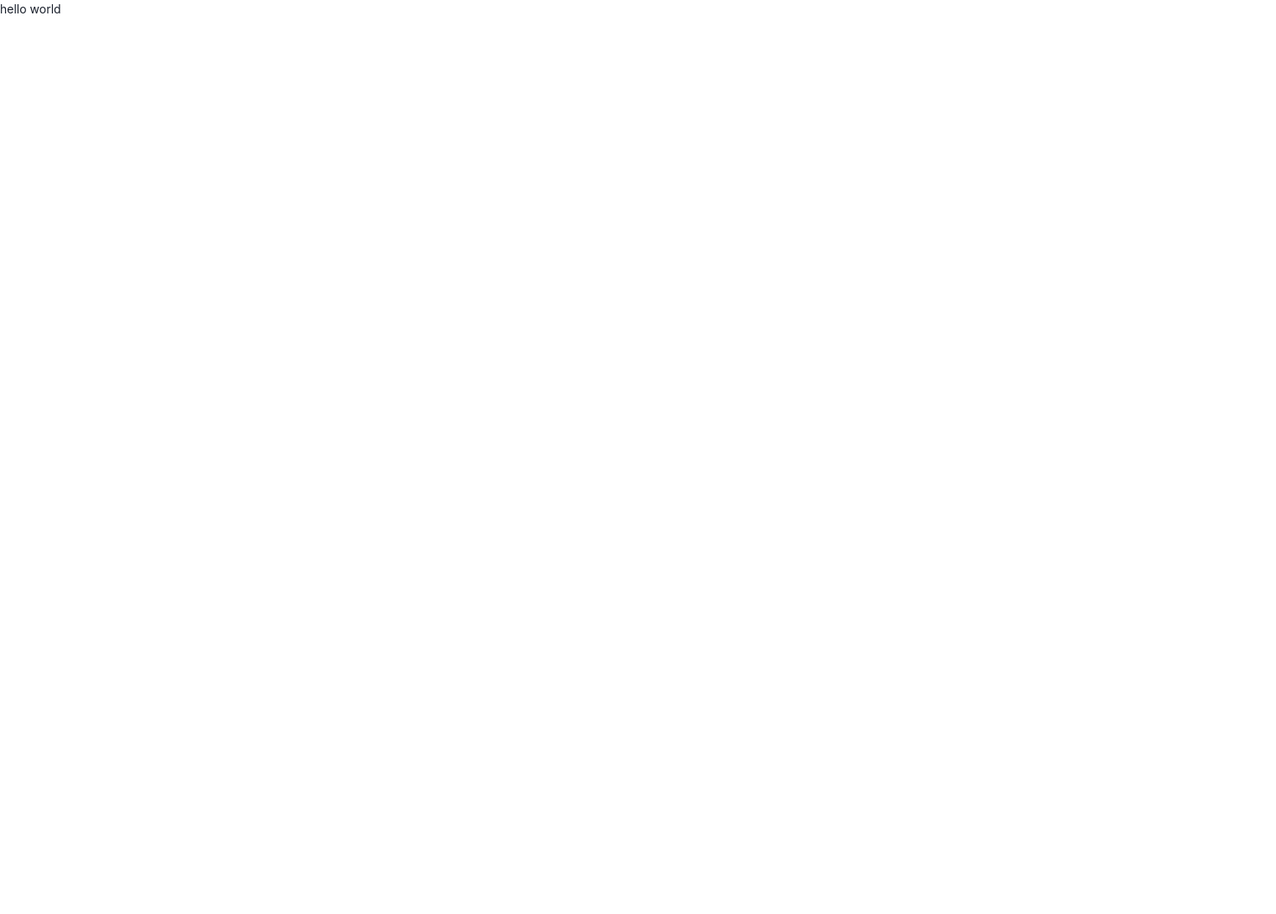
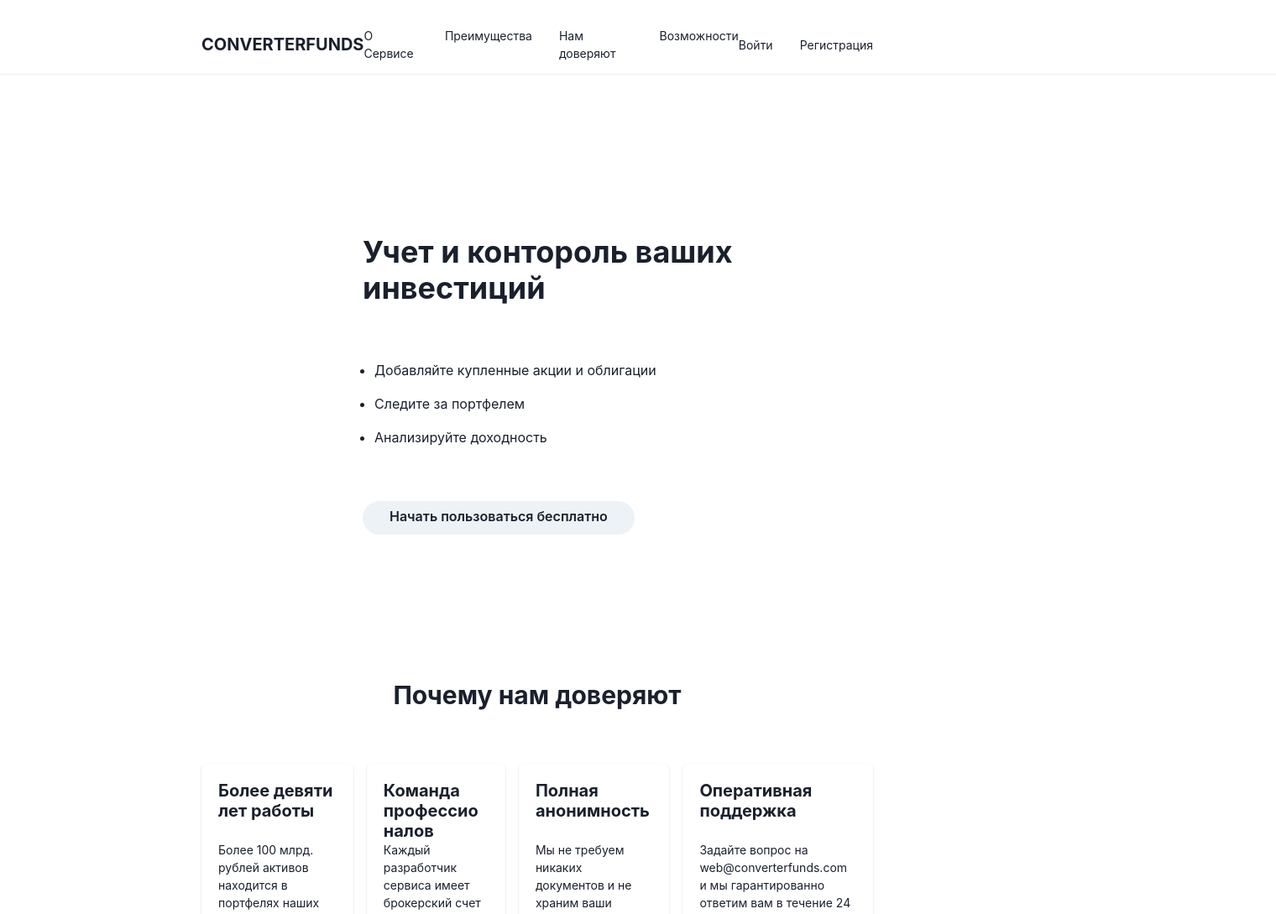
Before and after one commit to Kravchenko-Sergey/converter-funds-frontend, a Next.js app: page / in a window 1280 px wide. Shown: the top 1089 px of the page at 84% size, 1520 px wide, since content can reach past the window. Before the commit the page ends 800 px from the top, so only its background shows below. Built offline with nearby package versions, Linux system fonts and the light colour scheme.

Commit message:
add home page

```diff
--- a/src/app/page.tsx
+++ b/src/app/page.tsx
@@ -1,3 +1,143 @@
+'use client'
+
+import {
+	Center,
+	Flex,
+	Heading,
+	Text,
+	UnorderedList,
+	ListItem,
+	Button,
+	Card,
+	CardHeader,
+	CardBody,
+	Divider
+} from '@chakra-ui/react'
+import { useRouter } from 'next/navigation'
+
 export default function Home() {
-	return <main>hello world</main>
+	const router = useRouter()
+
+	return (
+		<Flex pl={60} pr={60} position={'relative'}>
+			<Flex direction='column'>
+				<Flex pt={8} pb={8} w={'100%'} align={'center'}>
+					<Heading as='h1' size='md' flex={'1 1 20%'}>
+						CONVERTERFUNDS
+					</Heading>
+					<Flex flex={'1 1 60%'} gap={8} justifyContent={'right'}>
+						<Text>О Сервисе</Text>
+						<Text>Преимущества</Text>
+						<Text>Нам доверяют</Text>
+						<Text>Возможности</Text>
+					</Flex>
+					<Flex flex={'1 1 20%'} gap={8} justifyContent={'center'}>
+						<Text
+							onClick={() => {
+								router.push('/portfolio')
+							}}
+						>
+							Войти
+						</Text>
+						<Text>Регистрация</Text>
+					</Flex>
+				</Flex>
+				<Divider w={'200%'} position={'absolute'} top={88} right={-60} />
+				<Flex h={'88vh'} alignItems={'center'}>
+					<Flex direction={'column'} ml={48} gap={16}>
+						<Heading as='h1' size='xl' flex={'1 1 20%'}>
+							Учет и контороль ваших инвестиций
+						</Heading>
+						<UnorderedList spacing={4}>
+							<ListItem fontSize='16px'>
+								Добавляйте купленные акции и облигации
+							</ListItem>
+							<ListItem fontSize='16px'>Следите за портфелем</ListItem>
+							<ListItem fontSize='16px'>Анализируйте доходность</ListItem>
+						</UnorderedList>
+						<Button
+							pr={8}
+							pl={8}
+							pb={1}
+							width={'fit-content'}
+							borderRadius={24}
+						>
+							Начать пользоваться бесплатно
+						</Button>
+					</Flex>
+				</Flex>
+				<Flex pb={24} direction={'column'} align={'center'}>
+					<Heading mb={16} size='lg'>
+						Почему нам доверяют
+					</Heading>
+					<Flex gap={4}>
+						<Card>
+							<CardHeader>
+								<Heading h={8} size='md'>
+									Более девяти лет работы
+								</Heading>
+							</CardHeader>
+							<CardBody>
+								<Text>
+									Более 100 млрд. рублей активов находится в портфелях наших
+									пользователей
+								</Text>
+							</CardBody>
+						</Card>
+						<Card>
+							<CardHeader>
+								<Heading h={8} size='md'>
+									Команда профессионалов
+								</Heading>
+							</CardHeader>
+							<CardBody>
+								<Text>
+									Каждый разработчик сервиса имеет брокерский счет и опыт на
+									бирже
+								</Text>
+							</CardBody>
+						</Card>
+						<Card>
+							<CardHeader>
+								<Heading h={8} size='md'>
+									Полная анонимность
+								</Heading>
+							</CardHeader>
+							<CardBody>
+								<Text>
+									Мы не требуем никаких документов и не храним ваши персональные
+									данные
+								</Text>
+							</CardBody>
+						</Card>
+						<Card>
+							<CardHeader>
+								<Heading h={8} size='md'>
+									Оперативная поддержка
+								</Heading>
+							</CardHeader>
+							<CardBody>
+								<Text>
+									Задайте вопрос на web@converterfunds.com и мы гарантированно
+									ответим вам в течение 24 часов
+								</Text>
+							</CardBody>
+						</Card>
+					</Flex>
+				</Flex>
+				<Flex pt={16} pb={32} direction={'column'} align={'center'} gap={8}>
+					<Heading size='lg'>
+						Присоединяйтесь к более чем 300 000 инвесторов!
+					</Heading>
+					<Button pr={8} pl={8} width={'fit-content'} borderRadius={24}>
+						Начать пользоваться бесплатно
+					</Button>
+				</Flex>
+				<Flex pt={8} pb={8} justify={'space-between'}>
+					<Text>Converterfunds Intelligent investments</Text>
+					<Text>OOO Конвертерфандс ОГРН 1171690041270 ИНН 1655386205</Text>
+				</Flex>
+			</Flex>
+		</Flex>
+	)
 }
```
